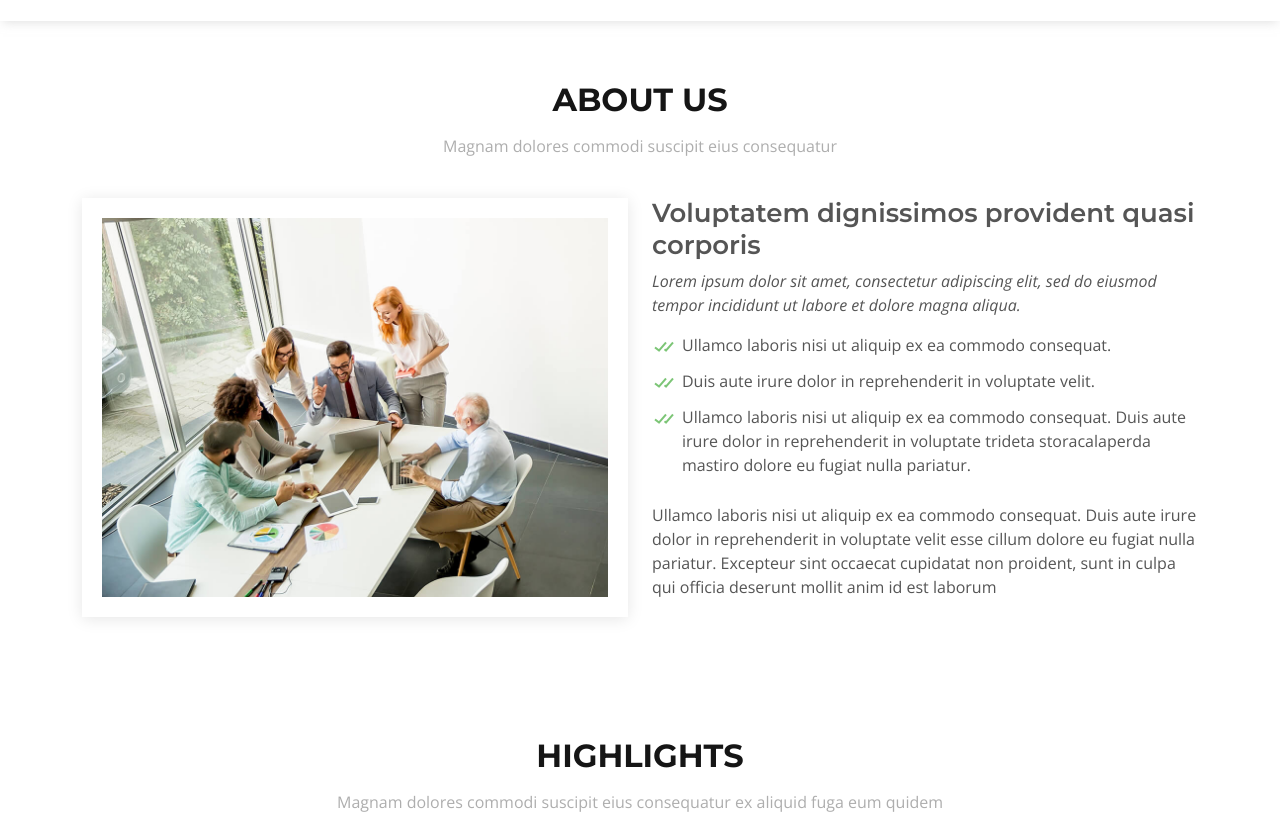
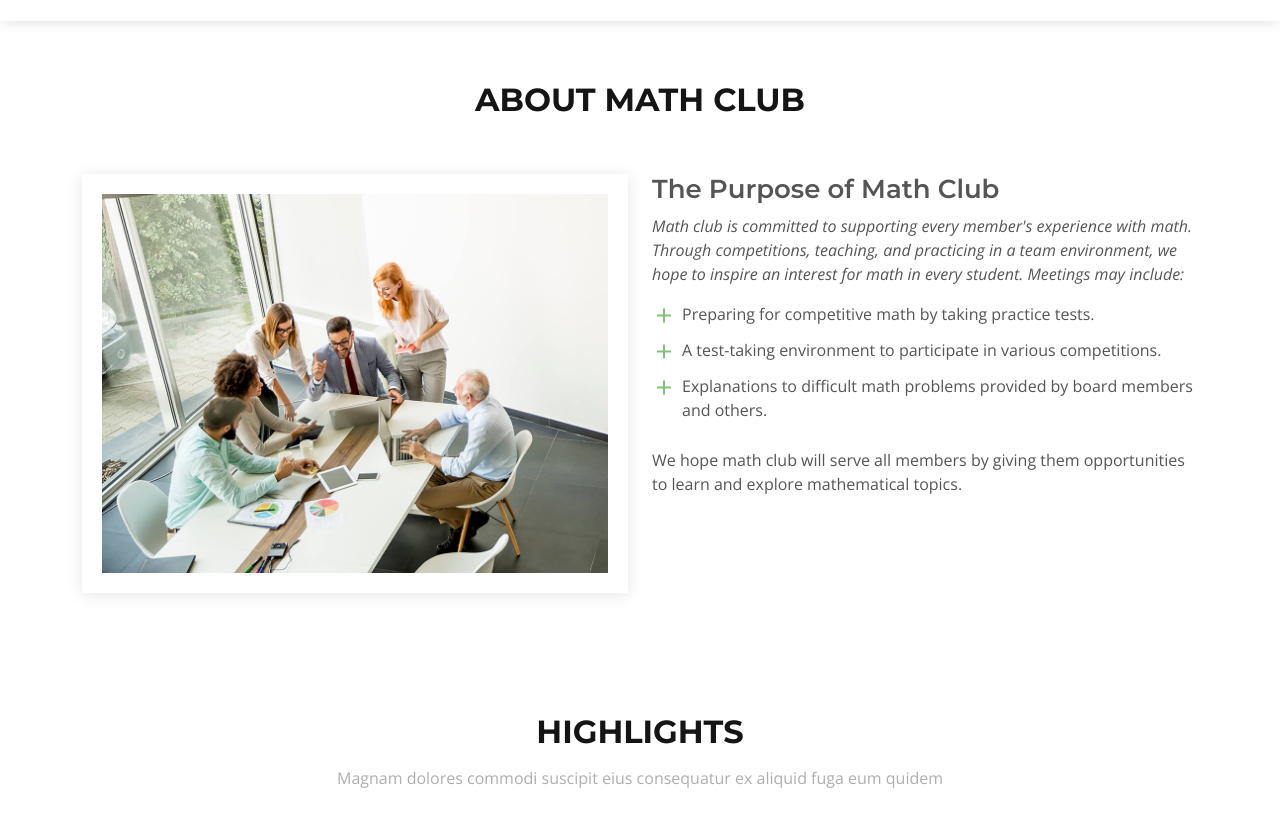
Before and after one commit to adewinmbi/math-club-website, a plain HTML site: page index.html in a window 1280 px wide. Shown: the part 869-1696 px from the top of the page. Drawn offline with nearby package versions, Linux system fonts and the light colour scheme.

Commit message:
Add information to about section

```diff
--- a/index.html
+++ b/index.html
@@ -5,7 +5,7 @@
   <meta charset="utf-8">
   <meta content="width=device-width, initial-scale=1.0" name="viewport">
 
-  <title>Knight Bootstrap Template - Index</title>
+  <title>CAMS Math Club</title>
   <meta content="" name="description">
   <meta content="" name="keywords">
 
@@ -71,13 +71,12 @@
 
   <main id="main">
 
-    <!-- ======= About Us Section ======= -->
+    <!-- ======= About Section ======= -->
     <section id="about" class="about">
       <div class="container">
 
         <div class="section-title" data-aos="fade-up">
-          <h2>About Us</h2>
-          <p>Magnam dolores commodi suscipit eius consequatur</p>
+          <h2>About Math Club</h2>
         </div>
 
         <div class="row">
@@ -88,27 +87,26 @@
           </div>
           <div class="col-lg-6" data-aos="fade-left">
             <div class="content pt-4 pt-lg-0 pl-0 pl-lg-3 ">
-              <h3>Voluptatem dignissimos provident quasi corporis</h3>
+              <h3>The Purpose of Math Club</h3>
               <p class="fst-italic">
-                Lorem ipsum dolor sit amet, consectetur adipiscing elit, sed do eiusmod tempor incididunt ut labore et dolore
-                magna aliqua.
+                Math club is committed to supporting every member's experience with math. Through competitions,
+                teaching, and practicing in a team environment, we hope to inspire an interest for math in every
+                student. Meetings may include:
               </p>
               <ul>
-                <li><i class="bx bx-check-double"></i> Ullamco laboris nisi ut aliquip ex ea commodo consequat.</li>
-                <li><i class="bx bx-check-double"></i> Duis aute irure dolor in reprehenderit in voluptate velit.</li>
-                <li><i class="bx bx-check-double"></i> Ullamco laboris nisi ut aliquip ex ea commodo consequat. Duis aute irure dolor in reprehenderit in voluptate trideta storacalaperda mastiro dolore eu fugiat nulla pariatur.</li>
+                <li><i class="bx bx-plus"></i> Preparing for competitive math by taking practice tests.</li>
+                <li><i class="bx bx-plus"></i> A test-taking environment to participate in various competitions.</li>
+                <li><i class="bx bx-plus"></i> Explanations to difficult math problems provided by board members and others.</li>
               </ul>
               <p>
-                Ullamco laboris nisi ut aliquip ex ea commodo consequat. Duis aute irure dolor in reprehenderit in voluptate
-                velit esse cillum dolore eu fugiat nulla pariatur. Excepteur sint occaecat cupidatat non proident, sunt in
-                culpa qui officia deserunt mollit anim id est laborum
+                We hope math club will serve all members by giving them opportunities to learn and explore mathematical topics.
               </p>
             </div>
           </div>
         </div>
 
       </div>
-    </section><!-- End About Us Section -->
+    </section><!-- End About Section -->
 
     <!-- ======= Highlights Section ======= -->
     <section id="highlights" class="services">
```
